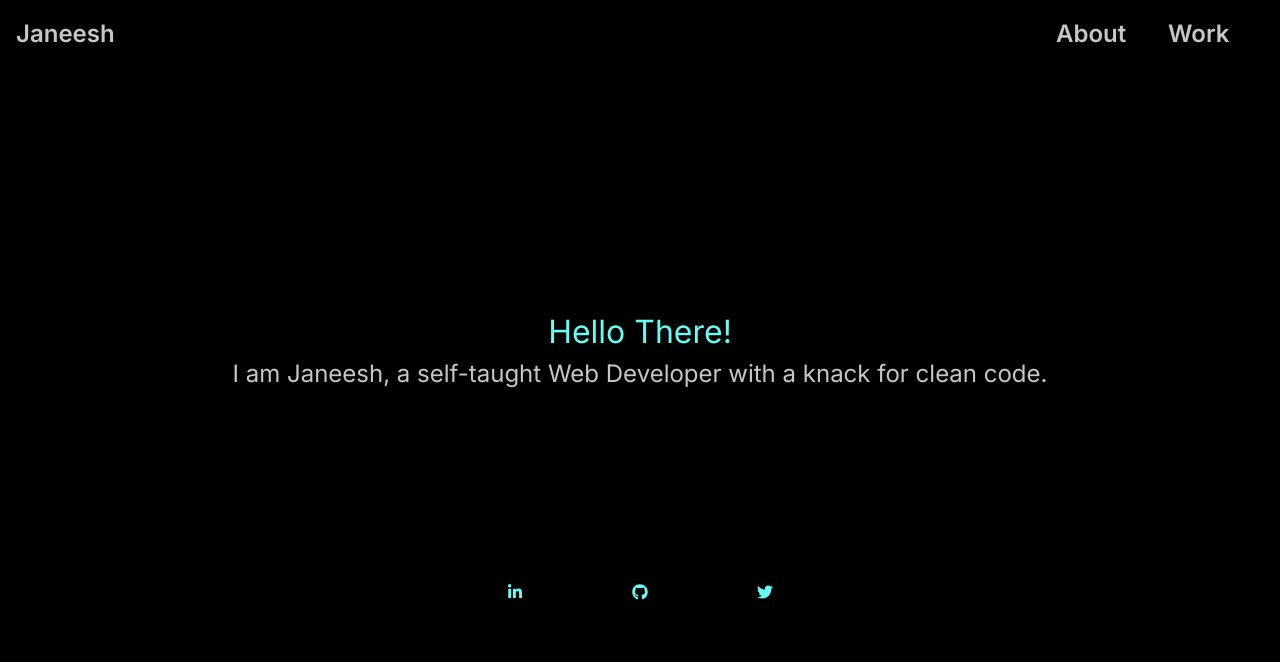
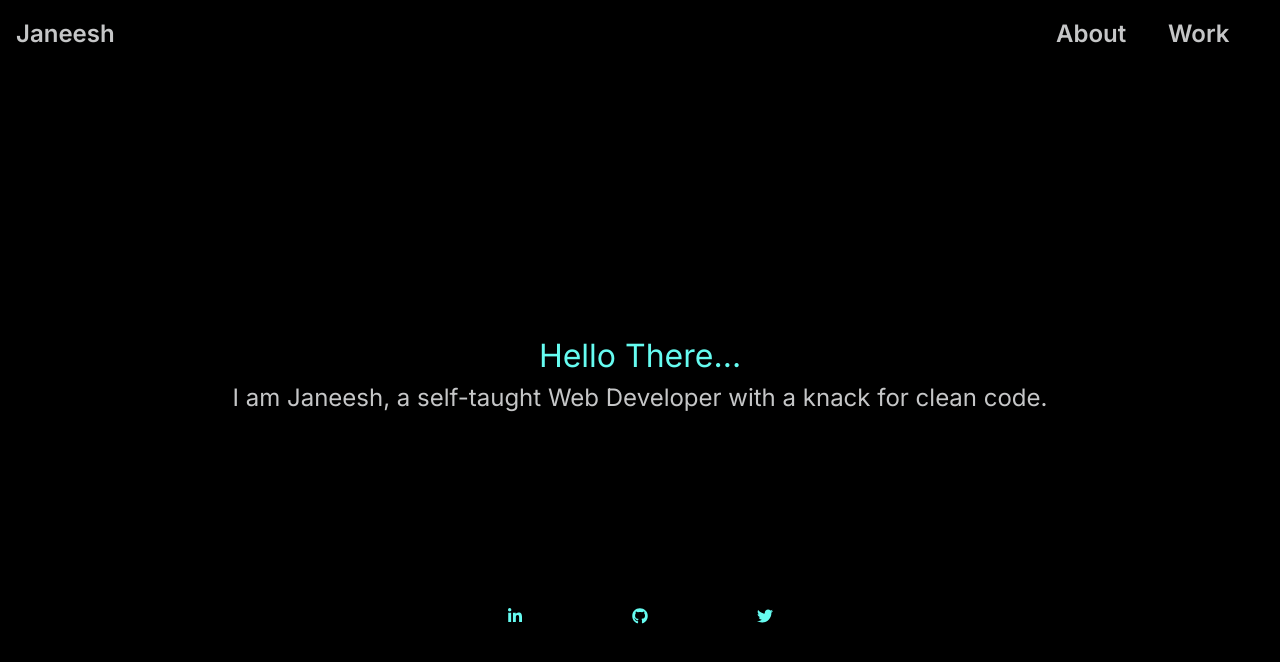
Before and after one commit to janeesh27/portfolio-2, a Next.js app in the folder portfolio-2/: page / in a window 1280 px wide. Shown: the top 662 px of the page. Built offline with nearby package versions, Linux system fonts and the light colour scheme.

Commit message:
typing element added to hero component

```diff
--- a/portfolio-2/src/app/layout.js
+++ b/portfolio-2/src/app/layout.js
@@ -1,6 +1,8 @@
 import "./globals.css";
 import { Inter } from "next/font/google";
 import Navbar from "@/components/Navbar";
+import Footer from "@/components/Footer";
+//import Footer from "@/components/footer/Footer";
 
 const inter = Inter({ subsets: ["latin"] });
 
@@ -13,6 +15,7 @@ export default function RootLayout({ children }) {
     <html lang="en">
       <body className={inter.className}>
         <Navbar />
+        <Footer />
         {children}
       </body>
     </html>
--- /dev/null
+++ b/portfolio-2/src/components/Footer.jsx
@@ -0,0 +1,11 @@
+import React from "react";
+
+const footer = () => {
+  return (
+    <>
+      <div className="text-center">Janeesh Pal Singh</div>
+    </>
+  );
+};
+
+export default footer;
--- a/portfolio-2/src/components/Hero.jsx
+++ b/portfolio-2/src/components/Hero.jsx
@@ -1,13 +1,14 @@
+"use client";
 import React from "react";
 import { FaGithub, FaLinkedin, FaLinkedinIn, FaTwitter } from "react-icons/fa";
-
+import TypingElement from "./Typingelement";
 const Hero = () => {
   return (
     <>
       <div className="text-center transform translate-y-[30vh] mx-auto p-4">
-        <p className="text-[1.5rem] md:text-[2rem] text-[#66FCF1]">
-          Hello There!
-        </p>
+        <div className="text-[1.5rem] md:text-[2rem] text-[#66FCF1]">
+          <TypingElement message="Heello There..." />
+        </div>
         <p className="text-[1.25rem] md:text-[1.5rem] text-[#C5C6C7]">
           I am Janeesh, a self-taught Web Developer with a knack for clean code.
         </p>
--- /dev/null
+++ b/portfolio-2/src/components/Typingelement.jsx
@@ -0,0 +1,31 @@
+import React, { useState, useEffect } from "react";
+
+const TypingElement = ({ message }) => {
+  const [typedText, setTypedText] = useState("");
+
+  useEffect(() => {
+    if (message) {
+      let currentIndex = 0;
+
+      const messageLength = message.length - 1;
+
+      const typingInterval = setInterval(() => {
+        setTypedText((prevTypedText) => {
+          console.log(currentIndex);
+          return prevTypedText + message[currentIndex];
+        });
+        currentIndex++;
+
+        if (currentIndex === messageLength) {
+          clearInterval(typingInterval);
+        }
+      }, 300);
+
+      return () => clearInterval(typingInterval);
+    }
+  }, [message]);
+
+  return <div style={{ textAlign: "center" }}>{typedText}</div>;
+};
+
+export default TypingElement;
```
